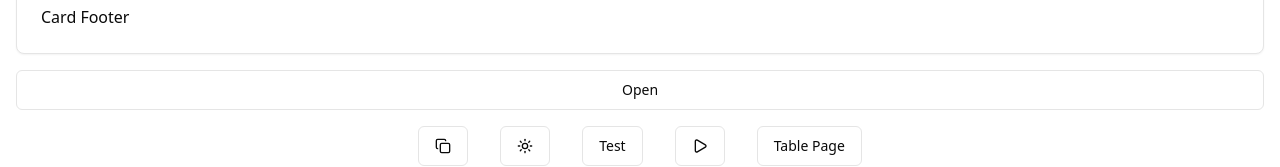
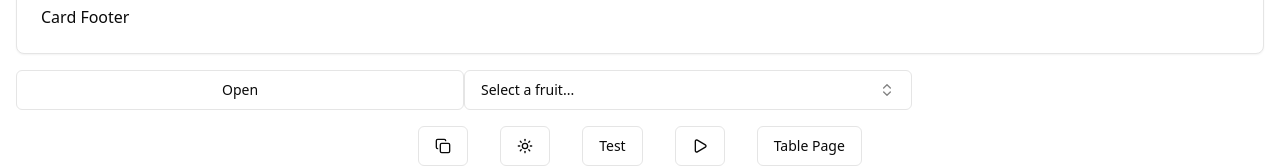
Before and after one commit to HevelMc/hevel-ui, a SvelteKit app: page / in a window 1280 px wide. Shown: the part 152-319 px from the top of the page. Built offline with nearby package versions, Linux system fonts and the light colour scheme.

Commit message:
Added ComboBox component

```diff
--- a/package.json
+++ b/package.json
@@ -7,7 +7,7 @@
   "type": "module",
   "description": "Hevel UI is a collection of Svelte components for building web applications.",
   "license": "MIT",
-  "version": "1.0.0-next.3",
+  "version": "1.0.0-next.4",
   "repository": {
     "type": "git",
     "url": "git+https://github.com/HevelMc/hevel-ui.git"
--- /dev/null
+++ b/src/lib/components/custom/combo-box/combo-box.svelte
@@ -0,0 +1,73 @@
+<script lang="ts">
+  import Check from 'lucide-svelte/icons/check';
+  import ChevronsUpDown from 'lucide-svelte/icons/chevrons-up-down';
+  import { tick } from 'svelte';
+  import * as Command from '$lib/components/ui/command/index.js';
+  import * as Popover from '$lib/components/ui/popover/index.js';
+  import { Button } from '$lib/components/ui/button/index.js';
+  import { cn } from '$lib/utils.js';
+
+  interface Props {
+    items: { label: string; value: string }[];
+    value?: string;
+    selectPlaceholder?: string;
+    searchPlaceholder?: string;
+    noResultsPlaceholder?: string;
+    popupClasses?: string;
+  }
+
+  let {
+    items,
+    value = $bindable(''),
+    selectPlaceholder = 'Select an item...',
+    searchPlaceholder = 'Search...',
+    noResultsPlaceholder = 'No results found.',
+    popupClasses = ''
+  }: Props = $props();
+
+  let open = $state(false);
+  let triggerRef = $state<HTMLButtonElement>(null!);
+
+  // We want to refocus the trigger button when the user selects
+  // an item from the list so users can continue navigating the
+  // rest of the form with the keyboard.
+  function closeAndFocusTrigger() {
+    open = false;
+    tick().then(() => {
+      triggerRef.focus();
+    });
+  }
+</script>
+
+<Popover.Root bind:open>
+  <Popover.Trigger bind:ref={triggerRef}>
+    {#snippet child({ props })}
+      <Button variant="outline" class="justify-between" {...props} role="combobox" aria-expanded={open}>
+        {items.find((f) => f.value === value)?.label || selectPlaceholder}
+        <ChevronsUpDown class="ml-2 size-4 shrink-0 opacity-50" />
+      </Button>
+    {/snippet}
+  </Popover.Trigger>
+  <Popover.Content class={cn('p-0', popupClasses)}>
+    <Command.Root>
+      <Command.Input placeholder={searchPlaceholder} />
+      <Command.List>
+        <Command.Empty>{noResultsPlaceholder}</Command.Empty>
+        <Command.Group>
+          {#each items as item (item.value)}
+            <Command.Item
+              value={item.value}
+              onSelect={() => {
+                value = item.value;
+                closeAndFocusTrigger();
+              }}
+            >
+              <Check class={cn('mr-2 size-4', value !== item.value && 'text-transparent')} />
+              {item.label}
+            </Command.Item>
+          {/each}
+        </Command.Group>
+      </Command.List>
+    </Command.Root>
+  </Popover.Content>
+</Popover.Root>
--- a/src/lib/components/custom/index.ts
+++ b/src/lib/components/custom/index.ts
@@ -16,5 +16,8 @@ import LoaderButton from './loader-button/loader-button.svelte';
 import Loader from './loader/loader.svelte';
 export { LoaderButton, Loader };
 
+import ComboBox from './combo-box/combo-box.svelte';
+export { ComboBox };
+
 export * from './data-table/index.js';
 export * from './audio-player/index.js';
--- a/src/routes/+page.svelte
+++ b/src/routes/+page.svelte
@@ -1,7 +1,7 @@
 <script lang="ts">
   import { Button, Card, DatePicker, Input, Label, DatePickerRange, MonthPicker, buttonVariants } from '$lib/index.js';
   import { MonthPickerRange, Popover, SortableList, CopyButton, LightSwitch, LoaderButton } from '$lib/index.js';
-  import { AudioPlayer, audioPlayer } from '$lib/index.js';
+  import { AudioPlayer, audioPlayer, ComboBox } from '$lib/index.js';
   import Play from 'lucide-svelte/icons/play';
   import Pause from 'lucide-svelte/icons/pause';
   import { resetMode, setMode } from 'mode-watcher';
@@ -35,6 +35,7 @@
     </Card.Footer>
   </Card.Root>
 
+  <div class="grid w-full max-w-4xl grid-cols-2">
     <Popover.Root>
       <Popover.Trigger class={buttonVariants({ variant: 'outline' })}>Open</Popover.Trigger>
       <Popover.Content class="w-80">
@@ -64,6 +65,26 @@
         </div>
       </Popover.Content>
     </Popover.Root>
+
+    <ComboBox
+      items={[
+        { label: 'Apple', value: 'apple' },
+        { label: 'Banana', value: 'banana' },
+        { label: 'Cherry', value: 'cherry' },
+        { label: 'Grape', value: 'grape' },
+        { label: 'Lemon', value: 'lemon' },
+        { label: 'Orange', value: 'orange' },
+        { label: 'Peach', value: 'peach' },
+        { label: 'Pear', value: 'pear' },
+        { label: 'Pineapple', value: 'pineapple' },
+        { label: 'Strawberry', value: 'strawberry' },
+        { label: 'Watermelon', value: 'watermelon' }
+      ]}
+      selectPlaceholder="Select a fruit..."
+      searchPlaceholder="Search for a fruit..."
+      noResultsPlaceholder="No fruits found."
+    />
+  </div>
 
   <div class="flex items-center justify-center gap-8">
     <CopyButton variant="outline" value={'Hello world!'} tooltipCopy="Copier hello world" tooltipCopied="Hello world copié" />
```
Lines whose indentation alone changed are shown as unchanged.
